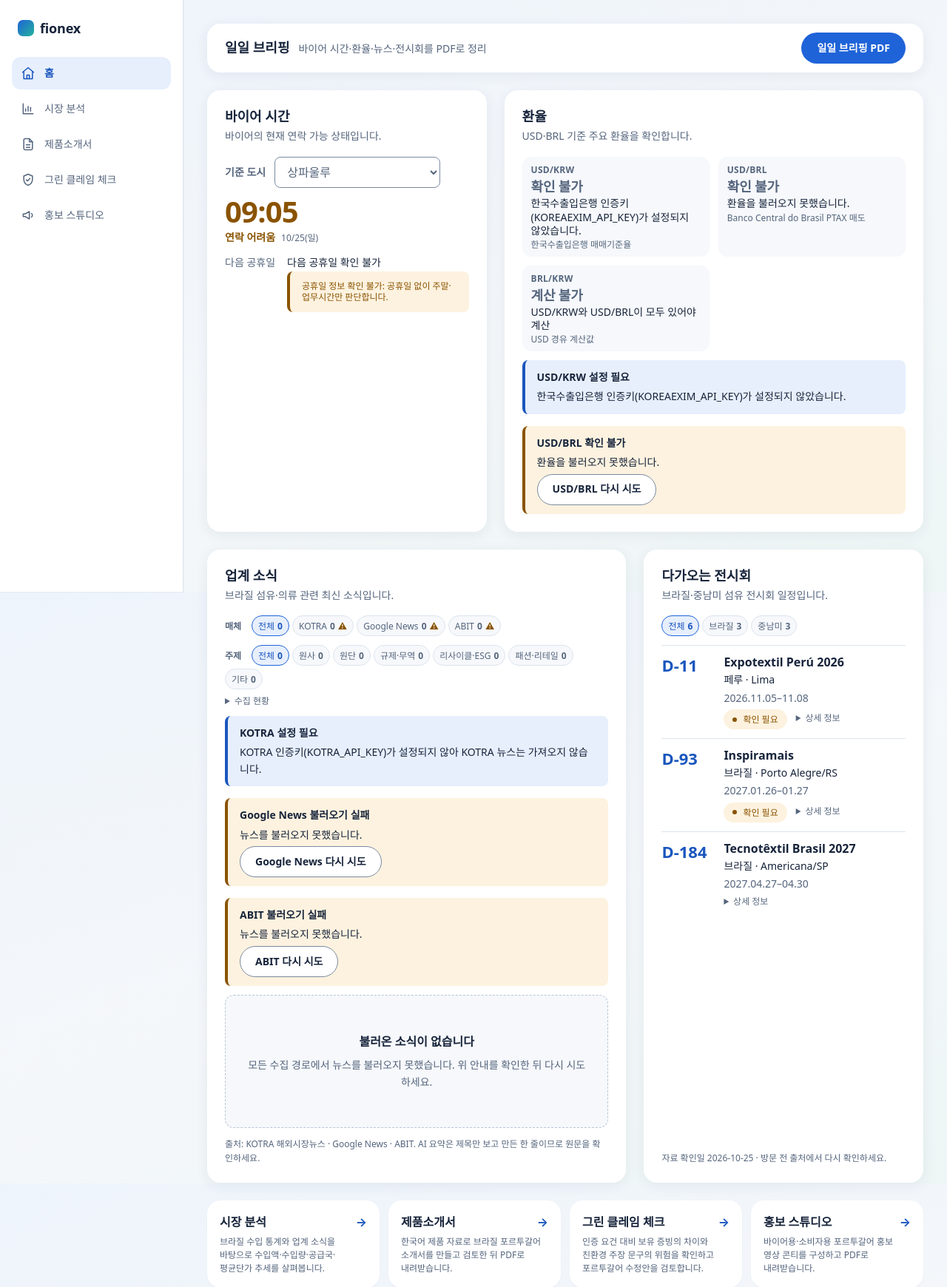
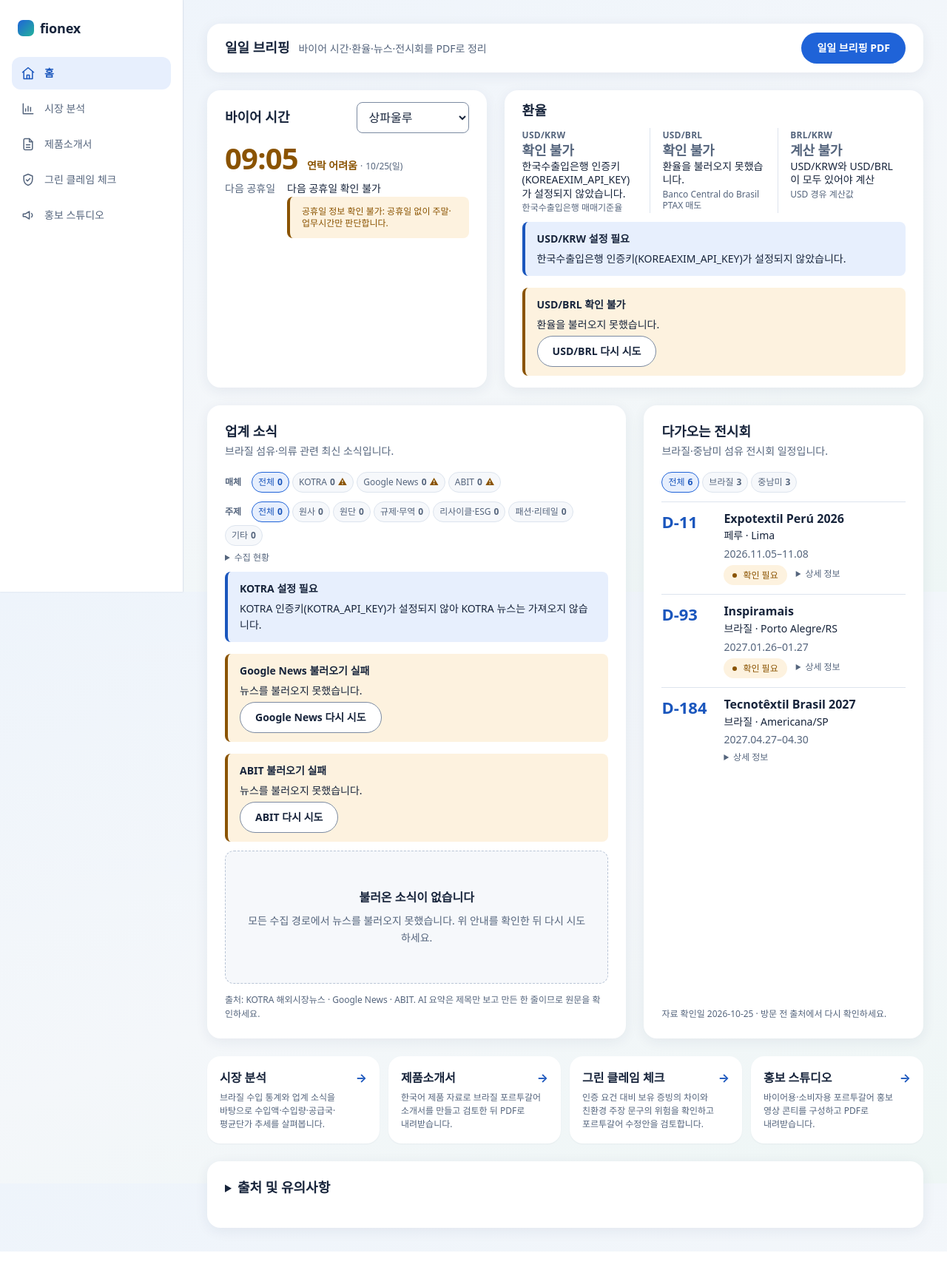
Before and after one commit to hys7628/fionex, a Flask app: page / in a window 1280 px wide. Shown: the top 1740 px of the page at 74% size. After the commit the page ends 1692 px from the top, so only its background shows below. Run offline with Flask 3, Linux system fonts and the light colour scheme; data that the repository does not hold is empty.

Commit message:
style: Home 바이어 시간 및 환율 카드 compact화
바이어 시간·환율 카드 부제 삭제, 기준 도시 선택을 제목 줄 오른쪽으로 이동(라벨은 화면낭독용)
큰 현지 시각 옆 연락 가능/어려움 · 날짜 한 줄, 다음 공휴일 한 줄
1행 두 카드만 위아래 여백 축소(Home 전용 클래스, 좌우는 공통 값 유지)
환율을 회색 상자 대신 얇은 구분선 띠로, 출처 축약(한국수출입은행·BCB PTAX·USD 경유)·고시일 월/일 표시, 전체 정보는 title·유의사항에 유지
1440px 1행 높이 269px → 161px, 첫 화면 뉴스 영역 485px → 593px(다 보이는 기사 3건 → 4건)
390px 환율 2+1 배치, 숫자 줄바꿈 없음
브라우저 회귀 78/78·26/26·29/29, 단위 테스트 Home 90 OK, 기능·API·PDF 변경 없음

```diff
--- a/features/home/static/home.css
+++ b/features/home/static/home.css
@@ -718,3 +718,94 @@
   line-height: 1.5;
   word-break: keep-all;
 }
+
+/* ---------- 1행 상태 요약(바이어 시간 · 환율) compact ---------- */
+/* 두 카드만 위아래 여백을 줄입니다(Home 전용 클래스 home-summary-card). 좌우는 공통 .card 값과 같게 두어
+   아래 카드들과 제목 시작선이 맞습니다(데스크톱 24px, 960px 미만 20px). */
+.feature-home .home-summary-card {
+  gap: var(--space-3);
+  padding: var(--space-4) var(--space-6);
+}
+
+@media (max-width: 959.98px) {
+  .feature-home .home-summary-card {
+    padding: var(--space-4) var(--space-5);
+  }
+}
+
+/* 제목 줄: 왼쪽 제목, 오른쪽 기준 도시 선택(높이는 공통 컨트롤 그대로) */
+.feature-home .home-summary-head {
+  align-items: center;
+  flex-wrap: nowrap;
+}
+
+.feature-home .home-summary-head .home-city-field {
+  display: block;
+  flex: 0 1 9.5rem;
+  min-width: 0;
+  margin: 0;
+}
+
+/* 바이어: 큰 현지 시각 옆에 작은 '연락 가능/어려움 · 날짜' 한 줄 */
+.feature-home #home-buyer-time .home-card-body {
+  gap: var(--space-2);
+}
+
+.feature-home .home-clock {
+  flex-direction: row;
+  flex-wrap: wrap;
+  align-items: baseline;
+  gap: 0 var(--space-3);
+}
+
+.feature-home .home-clock-meta {
+  gap: 0 var(--space-1);
+}
+
+/* 환율: 회색 상자 대신 얇은 구분선으로 나눈 한 줄 띠. 좁으면 2+1·세로로 줄바꿈 */
+.feature-home .home-fx-tiles {
+  grid-template-columns: repeat(auto-fit, minmax(min(100%, 8.5rem), 1fr));
+  gap: var(--space-2) 0;
+}
+
+.feature-home .home-fx-tile {
+  gap: 0;
+  padding: 0 var(--space-4);
+  border-left: 1px solid var(--color-border);
+  border-radius: 0;
+  background: none;
+}
+
+.feature-home .home-fx-tile:first-child {
+  padding-left: 0;
+  border-left: 0;
+}
+
+.feature-home .home-fx-number {
+  line-height: 1.2;
+  white-space: nowrap;
+}
+
+.feature-home .home-fx-line {
+  margin-top: 2px;
+}
+
+.feature-home .home-fx-source {
+  margin-top: 2px;
+}
+
+@media (max-width: 599.98px) {
+  .feature-home .home-fx-tiles {
+    gap: var(--space-3) var(--space-4);
+  }
+
+  .feature-home .home-fx-tile {
+    padding: 0;
+    border-left: 0;
+  }
+}
+
+/* 짧은 출처(한국수출입은행 등)가 글자 중간에서 끊기지 않게 */
+.feature-home .home-fx-source {
+  word-break: keep-all;
+}
--- a/features/home/static/home.js
+++ b/features/home/static/home.js
@@ -642,8 +642,16 @@
     return direction + " " + Math.abs(pct).toFixed(2) + "%";
   }
 
-  // Home 요약 타일: 통화쌍 → 큰 숫자(+작은 단위) → 전일 대비 → 가장 작은 회색 한 줄(고시일 · 출처).
+  // Home 요약 타일: 통화쌍 → 큰 숫자(+작은 단위) → 전일 대비 → 가장 작은 회색 한 줄(월/일 고시 · 짧은 출처).
+  // 전체 출처명·고시일·직전 고시일은 타일 title로 두고, 자세한 설명은 '출처 및 유의사항'에 있습니다.
   // 값이 없으면 숫자 자리에 "확인 불가"/"계산 불가"만 둡니다.
+  const FX_SHORT_SOURCES = { koreaexim: "한국수출입은행", bcb_ptax: "BCB PTAX" };
+
+  // 2026-10-23 → 10/23 (Home 표시용, API 값은 그대로)
+  function shortFxDate(value) {
+    const p = value.split("-");
+    return Number(p[1]) + "/" + Number(p[2]);
+  }
   function fxTile(pair, value, unit, line, meta) {
     const li = make("li", "home-fx-tile");
     li.append(make("p", "home-fx-pair", pair));
@@ -660,16 +668,15 @@
     if (info.status !== "ok") {
       return fxTile(info.pair, "확인 불가", "", info.error.message, info.source_name);
     }
-    // 직전 고시일(전일 대비 기준)은 title로만 둡니다(Home 요약에서는 숨김).
     const tile = fxTile(info.pair, formatRate(info.rate, FX_DIGITS[name]), quote, fxChangeText(info),
-      info.date + " 고시 · " + info.source_name);
-    if (info.previous) tile.title = "전일 대비: 직전 고시일 " + info.previous.date + " 대비";
+      shortFxDate(info.date) + " 고시 · " + (FX_SHORT_SOURCES[info.source] || info.source_name));
+    tile.title = info.date + " 고시 · " + info.source_name + (info.previous ? " · 전일 대비: 직전 고시일 " + info.previous.date + " 대비" : "");
     return tile;
   }
 
   function derivedDateText(derived) {
-    if (derived.usd_krw_date === derived.usd_brl_date) return derived.usd_krw_date + " 고시(두 환율 동일)";
-    return "KRW " + derived.usd_krw_date + " · BRL " + derived.usd_brl_date + " 고시";
+    if (derived.usd_krw_date === derived.usd_brl_date) return shortFxDate(derived.usd_krw_date) + " 고시";
+    return "KRW " + shortFxDate(derived.usd_krw_date) + " · BRL " + shortFxDate(derived.usd_brl_date) + " 고시";
   }
 
   function renderFx(data) {
@@ -679,7 +686,7 @@
       fxSourceTile("usd_brl", "BRL", data.usd_brl),
       derived
         ? fxTile("BRL/KRW", formatRate(derived.rate, FX_DIGITS.brl_krw), "KRW",
-          "USD 경유 계산값", derivedDateText(derived) + " · 공식 고시 아님")
+          "USD 경유", derivedDateText(derived))
         : fxTile("BRL/KRW", "계산 불가", "", "USD/KRW와 USD/BRL이 모두 있어야 계산", "USD 경유 계산값")
     );
     fxEl.list.hidden = false;
--- a/features/home/templates/home/panel.html
+++ b/features/home/templates/home/panel.html
@@ -23,31 +23,28 @@
   <div class="home-status-grid">
     {# 바이어 시간: 시각·상태 계산은 home.js(Intl.DateTimeFormat), 공휴일은 /api/home/holidays.
        도시 선택은 보기 설정이라 작성 중 감지에서 제외합니다(data-work-ignore). #}
-    <article class="card" aria-labelledby="home-buyer-title" id="home-buyer-time">
-      <div class="card-header">
-        <div>
-          <h2 class="card-title" id="home-buyer-title">바이어 시간</h2>
-          <p class="card-description">바이어의 현재 연락 가능 상태입니다.</p>
+    {# 1행은 빠르게 훑는 상태 요약: 부제 없이 제목 → 핵심 데이터. 기준 도시 선택은 제목 줄 오른쪽(라벨은 화면낭독용). #}
+    <article class="card home-summary-card" aria-labelledby="home-buyer-title" id="home-buyer-time">
+      <div class="card-header home-summary-head">
+        <h2 class="card-title" id="home-buyer-title">바이어 시간</h2>
+        <div class="home-city-field" data-work-ignore>
+          <label class="visually-hidden" for="home-city">기준 도시</label>
+          <select class="select" id="home-city" aria-describedby="home-hours-hint">
+            <option value="America/Sao_Paulo" selected>상파울루</option>
+            <option value="America/Fortaleza">포르탈레자</option>
+            <option value="America/Manaus">마나우스</option>
+            <option value="America/Rio_Branco">히우브랑쿠</option>
+          </select>
         </div>
       </div>
       <div class="home-card-body">
-        {# 현지 시각이 핵심. 연락 가능 상태는 시각의 색(초록·주황·빨강) + 작은 글자(연락 가능/연락 어려움)로 보이고,
+        {# 현지 시각이 핵심. 연락 가능 상태는 시각의 색(초록·주황·빨강) + 옆의 작은 글자(연락 가능/연락 어려움 · 날짜)로 보이고,
            세부 이유(업무시간·업무시간 외·주말·공휴일)는 화면낭독용 숨은 글로 읽힙니다. 판정 로직은 그대로입니다. #}
         <div class="home-clock" id="home-clock">
-          {# 기준 도시 선택이 도시명을 겸합니다(따로 쓴 도시명은 화면낭독용으로만 남김). #}
-          <div class="home-city-field" data-work-ignore>
-            <label class="field-label" for="home-city">기준 도시</label>
-            <select class="select" id="home-city" aria-describedby="home-hours-hint">
-              <option value="America/Sao_Paulo" selected>상파울루</option>
-              <option value="America/Fortaleza">포르탈레자</option>
-              <option value="America/Manaus">마나우스</option>
-              <option value="America/Rio_Branco">히우브랑쿠</option>
-            </select>
-          </div>
           <p class="visually-hidden"><span id="home-brazil-city">상파울루</span> 현지 시각</p>
           <p class="home-clock-time" id="home-brazil-time">-</p>
           <p class="home-clock-meta" aria-live="polite"><span id="home-status">확인 중</span><span class="visually-hidden" id="home-status-detail"></span>
-            <span class="home-clock-date" id="home-brazil-date"></span></p>
+            <span class="home-clock-date" aria-hidden="true">·</span> <span class="home-clock-date" id="home-brazil-date"></span></p>
         </div>
 
         {# Home은 요약이라 다음 공휴일만 보입니다.
@@ -74,12 +71,9 @@
 
     {# 환율: /api/home/fx. 공식 고시값과 실제 고시일만 표시합니다. 값이 없으면 숫자 자리를 비우고 "확인 불가".
        BRL/KRW는 USD/KRW ÷ USD/BRL로 계산한 값이며 두 값이 모두 있을 때만 표시합니다. 전망·해석 없음. #}
-    <article class="card" aria-labelledby="home-fx-title" id="home-fx">
-      <div class="card-header">
-        <div>
-          <h2 class="card-title" id="home-fx-title">환율</h2>
-          <p class="card-description">USD·BRL 기준 주요 환율을 확인합니다.</p>
-        </div>
+    <article class="card home-summary-card" aria-labelledby="home-fx-title" id="home-fx">
+      <div class="card-header home-summary-head">
+        <h2 class="card-title" id="home-fx-title">환율</h2>
       </div>
       <div class="home-card-body" id="home-fx-body" aria-busy="true">
         <p class="home-news-loading" id="home-fx-loading"><span class="spinner" aria-hidden="true"></span>환율을 불러오는 중</p>
@@ -183,7 +177,7 @@
       <section aria-labelledby="home-notes-fx">
         <h3 class="home-notes-title" id="home-notes-fx">환율</h3>
         <ul>
-          <li>USD/KRW: 한국수출입은행 매매기준율 · USD/BRL: 브라질 중앙은행(BCB) PTAX 매도. 각 타일에 출처를 함께 표시합니다.</li>
+          <li>USD/KRW: 한국수출입은행 매매기준율 · USD/BRL: 브라질 중앙은행(BCB) PTAX 매도. Home 타일에는 출처를 짧게(한국수출입은행 · BCB PTAX), 고시일을 월/일로 표시합니다.</li>
           <li>주말·공휴일에는 최근 고시일 값을 표시하며, 각 값의 고시일을 기준으로 합니다. 전일 대비는 직전 고시일 대비입니다.</li>
           <li>BRL/KRW는 공식 고시 환율이 아니라 USD 경유 계산값(USD/KRW ÷ USD/BRL)입니다. 전망·해석은 제공하지 않습니다.</li>
         </ul>
```
Also changed, not shown: docs/worklogs/hong_eunju/prompt_log.md (+18 -0 lines), docs/worklogs/hong_eunju/validation.md (+16 -0 lines), features/home/feature_spec.md (+3 -3 lines).
